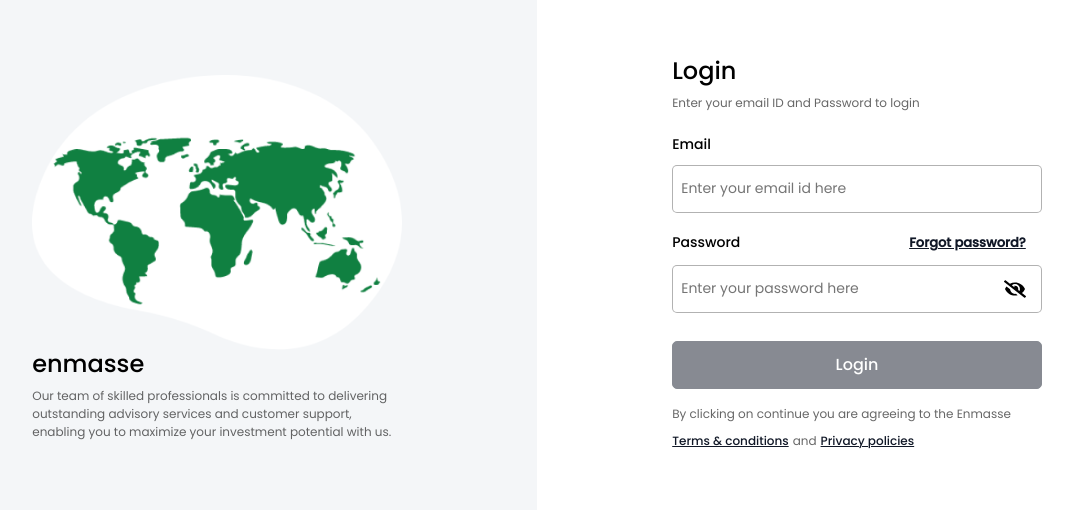
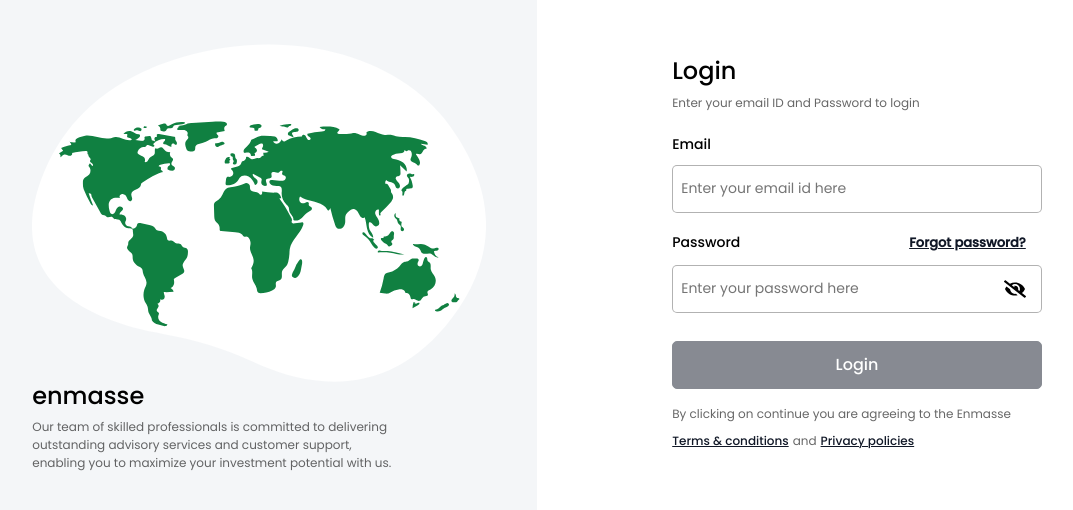
Before and after one commit to Jaymukh/Enmasse-Dot, a React (Create React App) app: page /login in a window 1280 px wide. Shown: the part 142-652 px from the top of the page, without its empty margins (103-1176 px from the left). Built offline with nearby package versions, Linux system fonts and the light colour scheme; no server answers; a web font is replaced by a local one.

Commit message:
add world map image

```diff
--- a/src/components/headercontainer/Header.tsx
+++ b/src/components/headercontainer/Header.tsx
@@ -33,8 +33,8 @@ function Header() {
 
 	return (
 		<div className="d-flex flex-wrap justify-content-between align-items-center border-bottom bg-white w-100" style={{ height: '8.25vh' }} >
-			<div className="d-flex flex-wrap mx-3 align-items-center">
-				<img src={Logo} alt="logo" onClick={onLogoClick} className='cursor-pointer' width={218} height={16} />
+			<div className="d-flex flex-wrap mx-2 align-items-center">
+				<img src={Logo} alt="logo" onClick={onLogoClick} className='cursor-pointer ms-0' width={218} height={16} />
 			</div>
 			<div className="d-flex flex-wrap justify-content-between align-items-center mx-4">
 				<ExploreNow />
--- a/src/components/login/Login.tsx
+++ b/src/components/login/Login.tsx
@@ -1,6 +1,6 @@
 import '../../styles/main.css';
 import { useState } from 'react';
-import globe from '../../utils/images/globe.png';
+import globe from '../../utils/images/world_map.svg';
 import ForgotPassword from './ForgotPassword';
 import EmailSent from './EmailSent';
 import TermsAndConditions from './TermsAndConditions';
@@ -98,7 +98,7 @@ export default function Login() {
             <div className='row mx-0' style={{ height: '100vh', width: '100vw' }} >
                 <div className='col-md-6 col-xl-6 login-update-box lightGrayBackground'>
                     <div className='loginCardAlign'>
-                        <img src={globe} alt='enmasse' />
+                        <img src={globe} alt='enmasse' width={454} height={338} />
                         <div>
                             <Heading
                                 title='enmasse'
```
Also changed, not shown: src/utils/images/world_map.svg (added).
